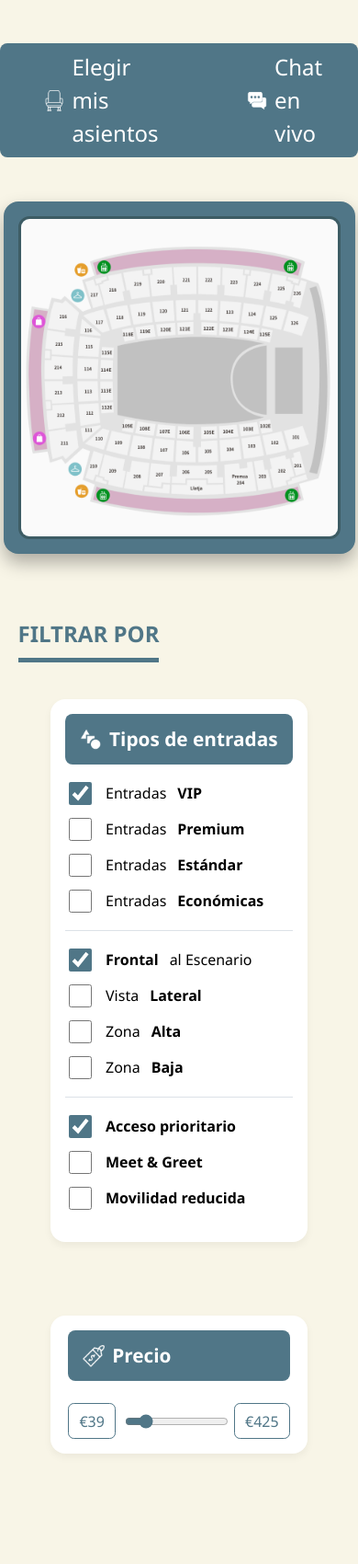
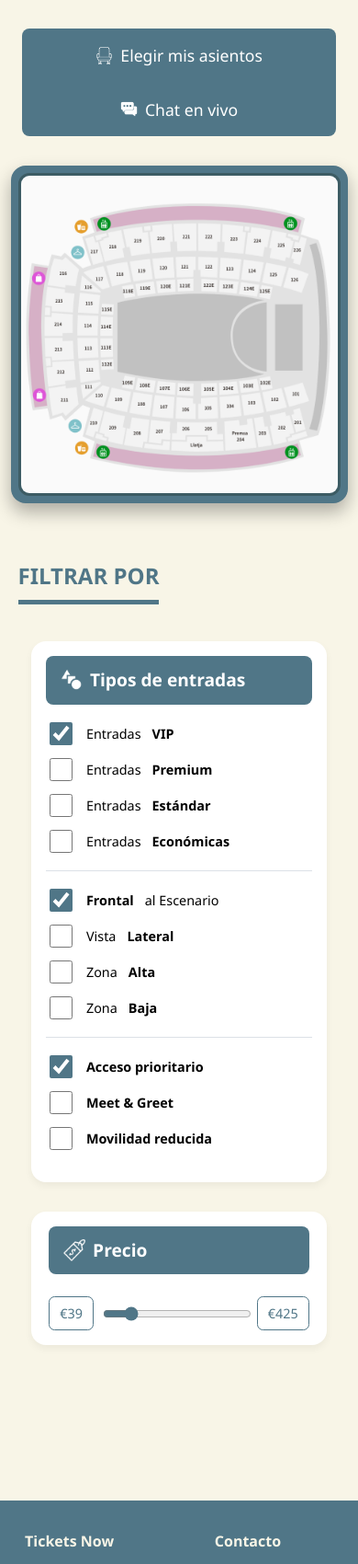
Before and after one commit to caaseey/TicketsNow, a PHP site: page /concert.php in a window 390 px wide. Shown: the part 237-1937 px from the top of the page at 92% size. Run offline with PHP 8.4, Linux system fonts and the light colour scheme.

Commit message:
Media queries in concert.css

```diff
--- a/view/css/concert.css
+++ b/view/css/concert.css
@@ -12,8 +12,6 @@
     font-weight: normal;
     line-height: 1.5;
 }
-
-
 
 /* CONCERT NAVBAR */
 .concert-navbar {
@@ -203,3 +201,135 @@
     border-radius: 0.4rem;
     font-weight: 500;
 }
+
+@media screen and (max-width: 480px) {
+    /* BANNER */
+    .banner-text h2 {
+        font-size: 2rem;
+        line-height: 1.3;
+    }
+
+    .banner-text p {
+        font-size: 0.9rem;
+        margin: 0.3rem;
+    }
+
+    /* CONCERT NAVBAR */
+    .concert-navbar {
+        margin: 2rem auto;
+    }
+
+    .concert-navbar-group {
+        flex-direction: column;
+    }
+
+    .concert-navbar-option span {
+        font-size: 1.1rem;
+        padding: 0.5rem 2rem;
+    }
+
+    .concert-navbar-option span img {
+        height: 1.2rem;
+    }
+
+    /* SEAT MAP */
+    .seat-map {
+        padding: 0.5rem;
+        margin: 1.5rem auto;
+    }
+
+    .seat-map img {
+        width: 90vw;
+    }
+
+    /* FILTERS */
+    .filters-container {
+        flex-direction: column;
+        align-items: center;
+        gap: 2rem;
+        padding: 0 1rem;
+    }
+
+    .filter-box {
+        width: 90%;
+        padding: 1rem;
+    }
+
+    .filter-title h3 {
+        font-size: 1.2rem;
+    }
+
+    .filter-options label {
+        font-size: 0.9rem;
+    }
+
+    .price-tag {
+        font-size: 0.9rem;
+    }
+}
+
+@media screen and (min-width: 481px) and (max-width: 1024px) {
+
+    /* BANNER */
+    .banner-text h2 {
+        font-size: 2.5rem;
+    }
+
+    .banner-text p {
+        font-size: 1.1rem;
+    }
+
+    /* CONCERT NAVBAR */
+    .concert-navbar {
+        margin: 2.5rem auto;
+    }
+
+    .concert-navbar-group {
+        flex-wrap: wrap;
+        justify-content: center;
+    }
+
+    .concert-navbar-option span {
+        font-size: 1.3rem;
+    }
+
+    .concert-navbar-option span img {
+        height: 1.3rem;
+    }
+
+    /* SEAT MAP */
+    .seat-map {
+        padding: 1rem;
+        margin: 2rem auto;
+    }
+
+    .seat-map img {
+        width: 100%;
+        max-width: 38rem;
+    }
+
+    /* FILTERS */
+    .filters-container {
+        gap: 3rem;
+        padding: 0 2rem;
+        flex-wrap: wrap;
+        justify-content: center;
+    }
+
+    .filter-box {
+        width: 300px;
+        padding: 1.2rem;
+    }
+
+    .filter-title h3 {
+        font-size: 1.3rem;
+    }
+
+    .filter-options label {
+        font-size: 1rem;
+    }
+
+    .price-tag {
+        font-size: 1rem;
+    }
+}
```
